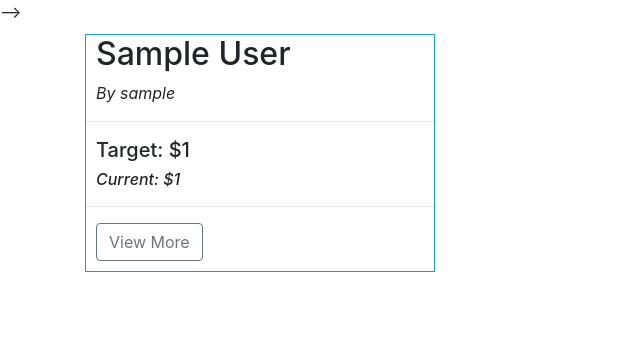
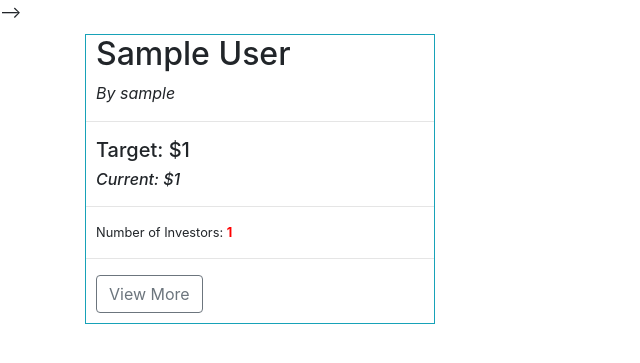
Before and after one commit to yemi33/grasshopperfund, a Django app: template startsmart/users/templates/users/home_page.html in a window 1280 px wide. Shown: the part 56-419 px from the top of the page, without its empty margins (0-640 px from the left). Run offline with Django 3.2, Linux system fonts and the light colour scheme; the template is opened without the code that fills it: values that come from a table or form of the project are taken from there, others are empty; tables that the repository leaves empty hold one stand-in row (values such as "Sample post"); parts of the project's set-up code (start-up, migrations or seed data) failed here and were passed over; some libraries are stand-ins or nearby versions.

Commit message:
made number of investors to show on home page

```diff
--- a/startsmart/users/templates/users/home_page.html
+++ b/startsmart/users/templates/users/home_page.html
@@ -43,6 +43,8 @@
                     <!-- <img id="thumbnail" src="{{campaign.imageUrl}}"> -->
                     <i><h6 style="margin-left:10px;" class="view-money">Current: ${{campaign.current_money|intcomma}}</h6></i>
                     <hr>
+                    <small style="margin-left:10px;">Number of Investors: <strong style="color:red;">{{campaign.num_of_backers}}</strong></small>
+                    <hr>
                     {% if request.user == campaign.user %}
                         <a style="margin-bottom: 10px;  margin-left:10px;" class="btn btn-outline-info" href="{% url 'update-campaign' campaign.id %}">Update</a>
                         <a style="margin-bottom: 10px;  margin-left:10px;" class="btn btn-outline-danger" href="{% url 'delete-campaign' campaign.id %}">Delete</a>
```
